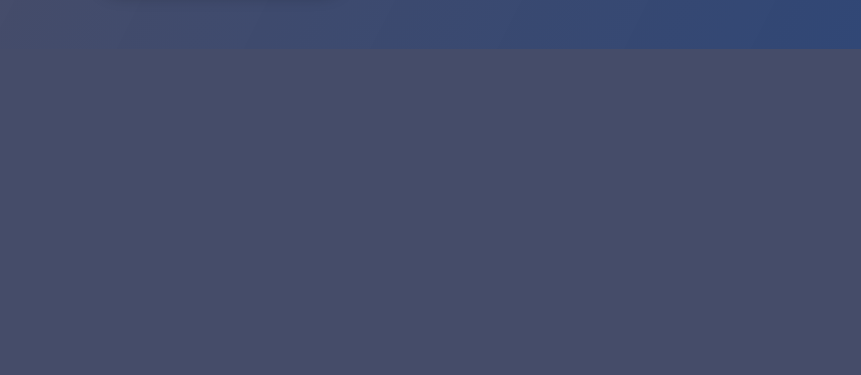
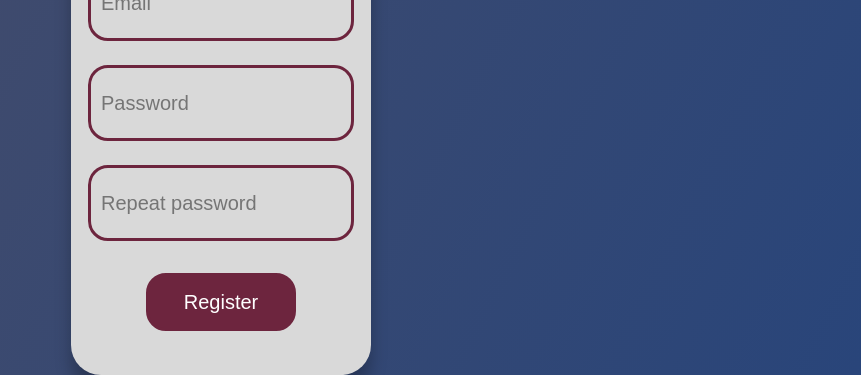
Before and after one commit to DamianKluczyn/Progresser, a PHP site: page /public/views/register.php in a window 1280 px wide. Shown: the part 751-1126 px from the top of the page, without its empty margins (419-1280 px from the left). Before the commit the page ends 800 px from the top, so only its background shows below. Run offline with PHP 8.4, Linux system fonts and the light colour scheme.

Commit message:
visual changes

```diff
--- a/public/CSS/style.css
+++ b/public/CSS/style.css
@@ -1,9 +1,15 @@
-body{
+body {
     margin: 0;
-    background: linear-gradient(116.82deg, #483C60 0%, rgba(69, 69, 92, 0.95) 0%, #29457A 100%);
+    background-size: 100%;
+    background: linear-gradient(
+            116.82deg,
+            #483c60 0%,
+            rgba(69, 69, 92, 0.95) 0%,
+            #29457a 100%
+    );
 }
 
-.container{
+.container {
     width: 100%;
     height: 100%;
     display: flex;
@@ -12,72 +18,84 @@ body{
     align-items: center;
 }
 
-.logo{
-    width: 100%;
-    height: 30%;
+.logo {
+    width: max(250px, 60vw);
     text-align: left;
 }
 
-.login-container, .register-container{
+.logo img {
+    width: 100%;
+}
+
+.login-container,
+.register-container {
     width: 100%;
     height: 70%;
 }
 
-form.login, form.register{
+form.login,
+form.register {
     padding-top: 3vh;
     padding-bottom: 3vh;
-    width: 20%;
+    width: max(20vw, 300px);
     margin: auto;
     display: flex;
     flex-direction: column;
     justify-content: center;
     align-items: center;
-    background: #D9D9D9;
+    background: #d9d9d9;
     box-shadow: 0 16px 16px rgba(0, 0, 0, 0.25);
     border-radius: 30px;
 }
 
-button.LoginBtn, button.RegisterBtn, button.FileBtn {
-    background: #6D253E;
-    border-radius: 2em;
+button.LoginBtn,
+button.RegisterBtn,
+button.FileBtn {
+    background: #6d253e;
+    border: 3px solid #6d253e !important;
+    border-radius: 20px;
     width: 50%;
     line-height: 2.5em;
     border: none;
     color: white;
     margin: 1em;
-    font-size: 1em;
+
+    font-size: 20px;
 }
 
 button:hover {
     cursor: pointer;
-    color: rgb(179, 179, 179)
+    color: #6d253e;
+    background-color: #d9d9d9;
 }
 
-input, textarea{
+input,
+textarea {
     background-color: transparent;
-    font-size: 0.75em;
-    border-color: #6D253E;
-    border-width: 0.2em;
-    padding: 0.75em;
-    margin: 1em;
+    font-size: 20px;
+    border: 3px solid #6d253e;
+    padding: 10px;
+    margin: 12px;
     width: 80%;
     line-height: 2.5em;
-    border-radius: 2em;
+    border-radius: 20px;
+    outline: none;
 }
 
-.registerLink {
-    font-size: 1em;
+#registerLink {
+    font-size: 20px;
     text-decoration: none;
     margin-bottom: 1em;
+    color: black;
 }
 
-.registerLink:visited {
+#registerLink:visited {
     color: black;
     text-decoration: none;
 }
 
-.registerLink:hover {
-    color:#01000058;
+#registerLink:hover {
+    color: #01000058;
 }
 
 .navbar {
```
Also changed, not shown: other parts of public/CSS/style.css (+34 -35 lines). Lines whose indentation alone changed are shown as unchanged.
